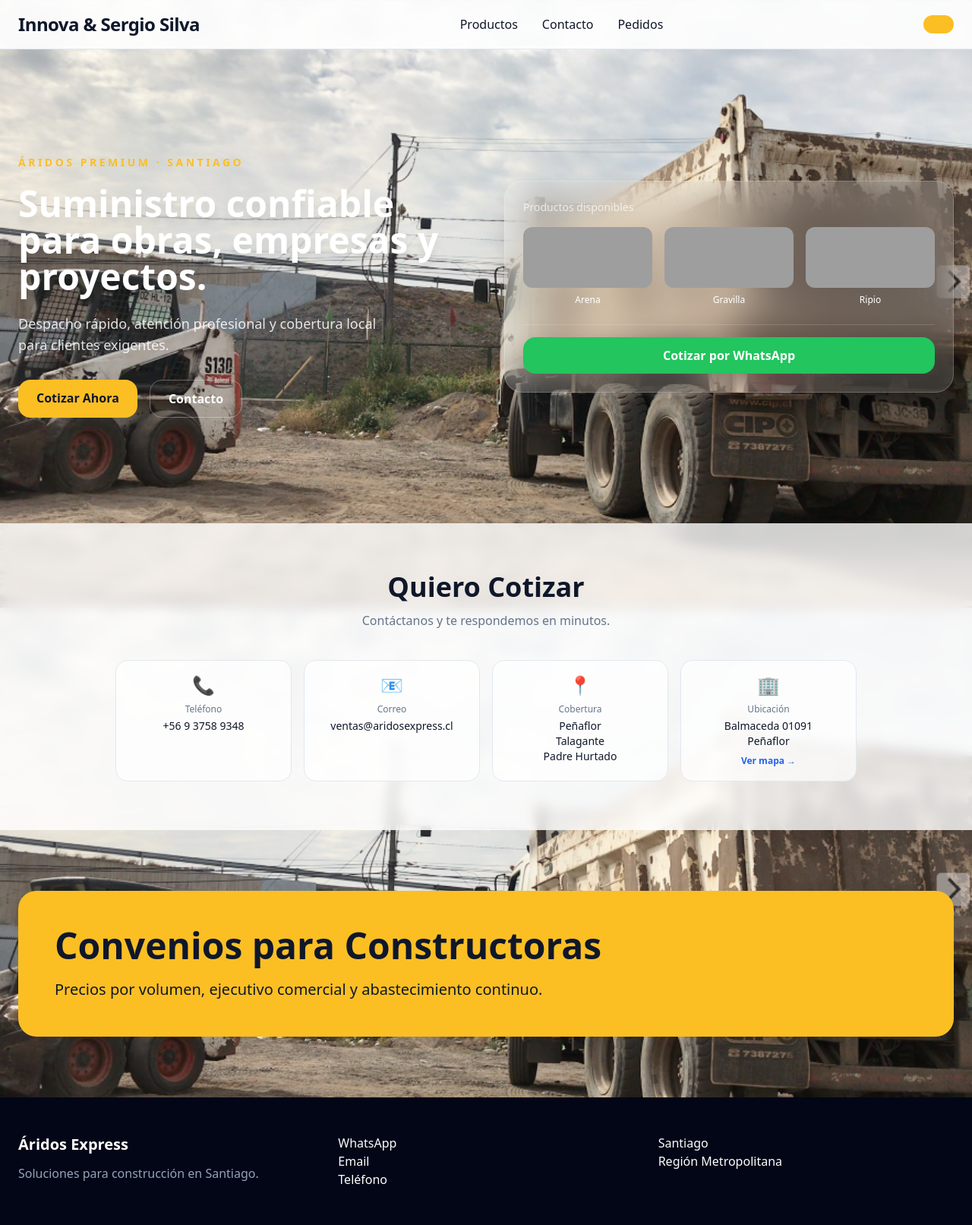
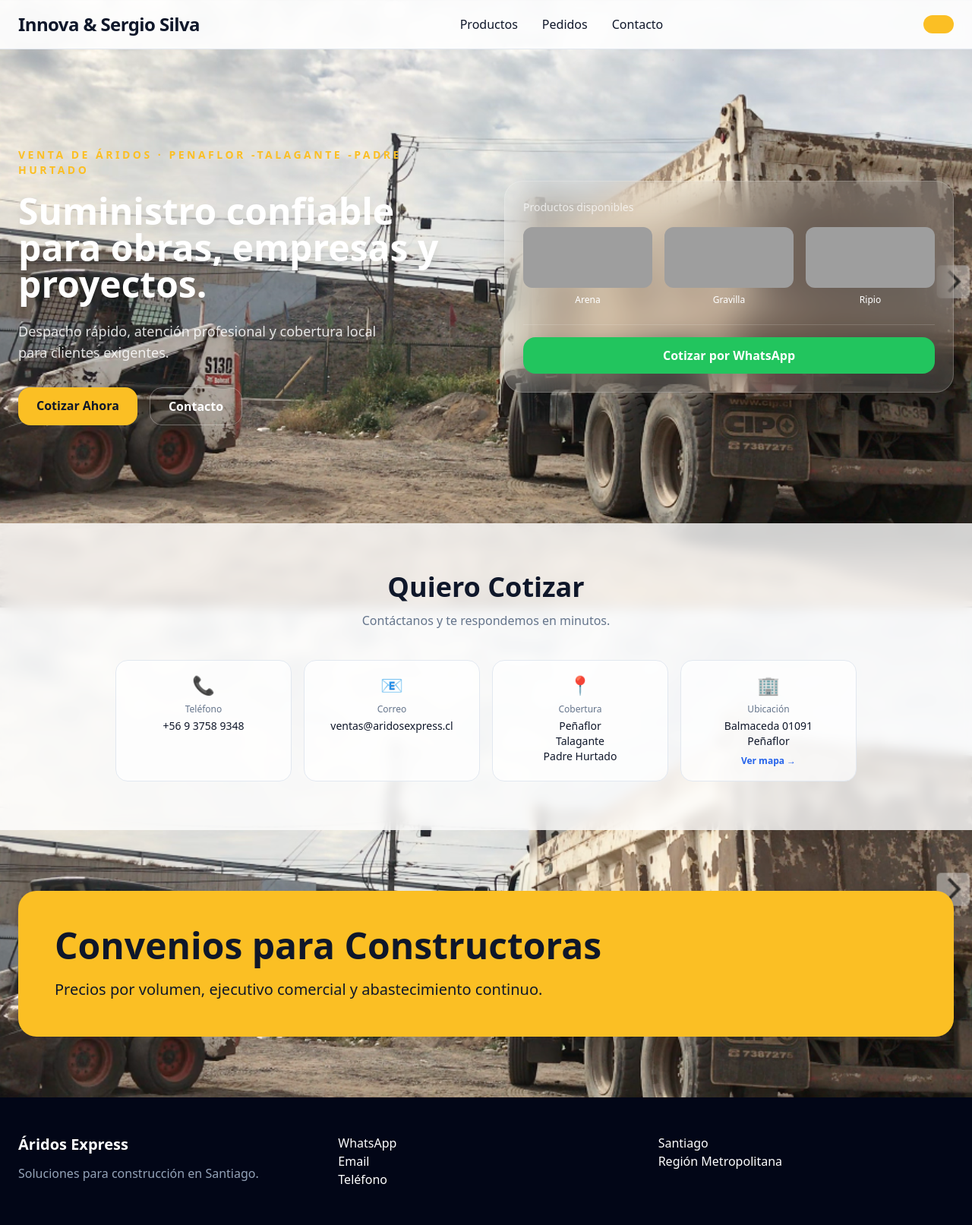
Before and after one commit to JoseManaure/aridosWeb, a Django app: page / in a window 1280 px wide. Shown: the whole page at 76% size. Run offline with Django 5.2, Linux system fonts and the light colour scheme; some libraries are stand-ins or nearby versions; grey boxes are pictures that could not be loaded.

```diff
--- a/templates/home.html
+++ b/templates/home.html
@@ -23,8 +23,8 @@
 
             <nav class="hidden md:flex gap-8 font-medium">
                 <a href="#">Productos</a>
+                <a href="/pedido/">Pedidos</a>
                 <a href="#productos">Contacto</a>
-                <a href="/pedido/">Pedidos</a>
             </nav>
 
             <a href="#" class="bg-amber-400 px-5 py-3 rounded-xl font-bold">
@@ -40,7 +40,7 @@
         <div>
 
             <p class="text-amber-400 text-sm tracking-[0.25em] uppercase font-semibold">
-                Áridos Premium · Santiago
+                Venta de Áridos · Penaflor -Talagante -Padre Hurtado
             </p>
 
             <h2 class="mt-5 text-3xl md:text-5xl font-semibold leading-tight text-white max-w-xl drop-shadow-xl">
```
